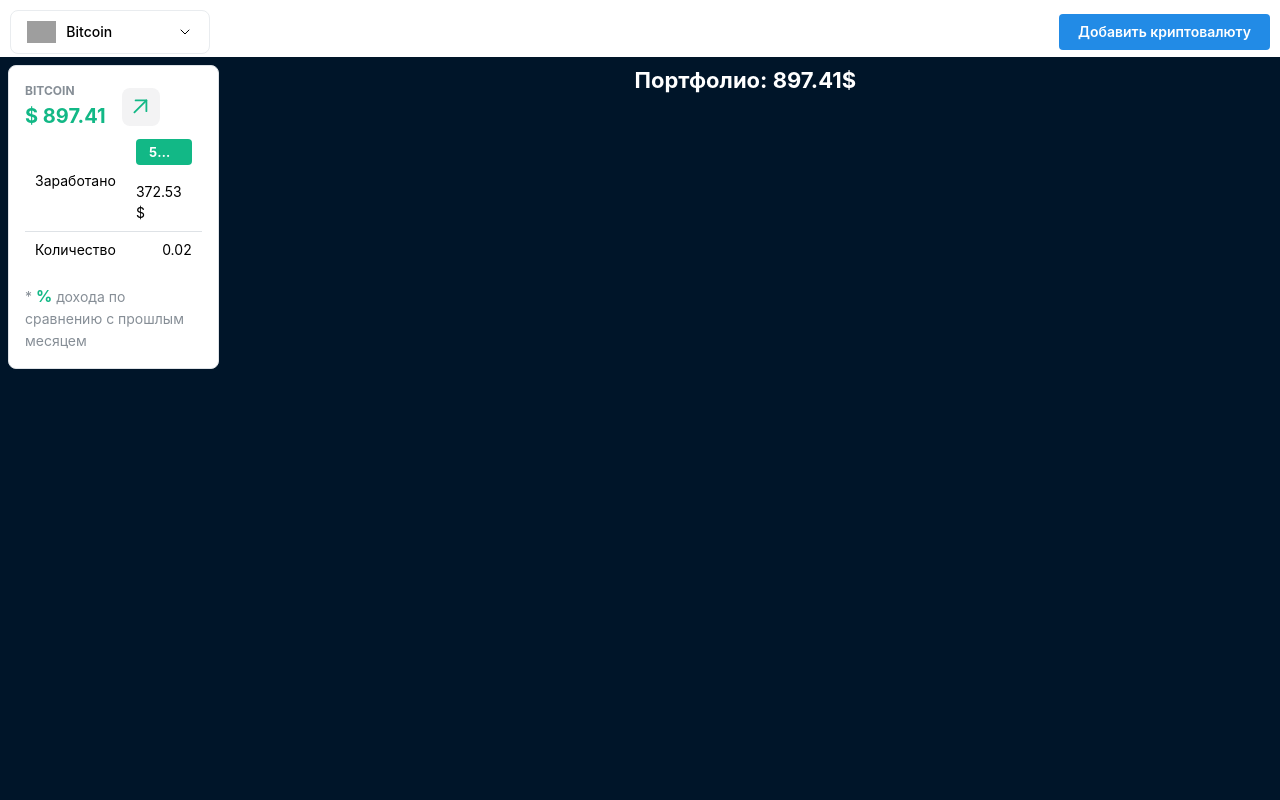
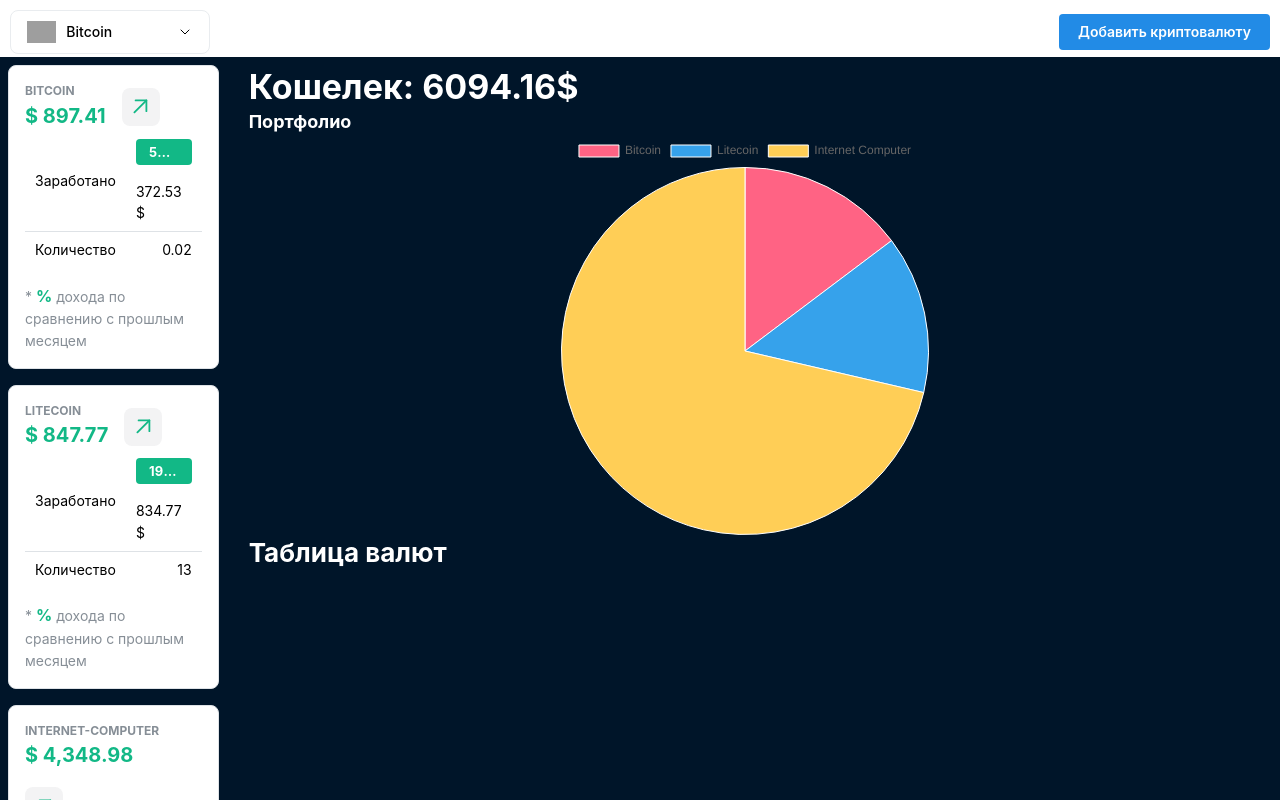
Before and after one commit to skyndfly/react-crypto, a React (Vite) app: page / in a window 1280 px wide. Shown: the top 800 px of the page. Built offline with nearby package versions, Linux system fonts and the light colour scheme; grey boxes are pictures that could not be loaded.

Commit message:
Добавил вывод графика

```diff
--- a/package.json
+++ b/package.json
@@ -17,6 +17,7 @@
     "antd": "^5.14.1",
     "embla-carousel-react": "^7.1.0",
     "react": "^18.2.0",
+    "react-chartjs-2": "^5.2.0",
     "react-dom": "^18.2.0"
   },
   "devDependencies": {
--- a/src/components/layout/AppContent.jsx
+++ b/src/components/layout/AppContent/AppContent.jsx
@@ -1,20 +1,16 @@
 import React from "react";
 import {Title} from "@mantine/core";
-import {useCrypto} from "../../context/crypto-context.jsx";
-
-const contentStyle = {
-    textAlign: 'center',
-    minHeight: 'calc(100vh - 36px)',
-    color: '#fff',
-
-};
+import {useCrypto} from "../../../context/crypto-context.jsx";
+import Portfolio from "../../widgets/Portfolio/Portfolio.jsx";
+import AssetsTable from "../../widgets/AssetsTable/AssetsTable.jsx";
+import cls from './AppContent.module.scss';
 
 export default function AppContent() {
     const {assets, crypto} = useCrypto();
     return (
-        <div style={contentStyle}>
-            <Title order={3}>
-                Портфолио: {assets.map(asset => {
+        <div className={cls.content}>
+            <Title order={1}>
+                Кошелек: {assets.map(asset => {
                     const coin = crypto.find(c => c.id === asset.id)
                     return asset.amount * coin.price;
                 }
@@ -22,6 +18,8 @@ export default function AppContent() {
                 .toFixed(2)
             }$
             </Title>
+            <Portfolio />
+            <AssetsTable />
         </div>
     );
 }
--- /dev/null
+++ b/src/components/layout/AppContent/AppContent.module.scss
@@ -0,0 +1,5 @@
+.content{
+  padding: 0 30px;
+  min-height: calc(100vh - 36px);
+  color: #fff;
+}
--- a/src/components/layout/AppLayout/AppLayout.jsx
+++ b/src/components/layout/AppLayout/AppLayout.jsx
@@ -1,7 +1,7 @@
 import AppHeader from "../Header/AppHeader.jsx";
 import {Spin} from "antd";
 import AppSider from "../AppSider/AppSider.jsx";
-import AppContent from "../AppContent.jsx";
+import AppContent from "../AppContent/AppContent.jsx";
 import React, {useContext} from "react";
 import CryptoContext from "../../../context/crypto-context.jsx";
 import {Container, Grid} from "@mantine/core";
--- /dev/null
+++ b/src/components/widgets/AssetsTable/AssetsTable.jsx
@@ -0,0 +1,7 @@
+import {Title} from "@mantine/core";
+
+export default function AssetsTable(){
+    return(
+        <Title order={2}>Таблица валют</Title>
+    );
+}
--- /dev/null
+++ b/src/components/widgets/Portfolio/Portfolio.jsx
@@ -0,0 +1,37 @@
+import {Title} from "@mantine/core";
+import {Chart as ChartJS, ArcElement, Tooltip, Legend} from 'chart.js';
+import {Pie} from 'react-chartjs-2';
+import cls from './Portfolio.module.scss';
+import {useCrypto} from "../../../context/crypto-context.jsx";
+
+ChartJS.register(ArcElement, Tooltip, Legend);
+
+export default function Portfolio() {
+    const {assets} = useCrypto();
+    const data = {
+        labels: assets.map((a) => a.name),
+        datasets: [
+            {
+                label: '$',
+                data: assets.map((a) => a.totalAmount),
+                backgroundColor: [
+                    'rgba(255, 99, 132, 1)',
+                    'rgba(54, 162, 235, 1)',
+                    'rgba(255, 206, 86, 1)',
+                    'rgba(75, 192, 192, 1)',
+                    'rgba(153, 102, 255,1)',
+                    'rgba(255, 159, 64, 1)',
+                ],
+                borderWidth: 1,
+            },
+        ],
+    };
+    return (
+        <div className={cls.content}>
+            <Title order={4}>Портфолио</Title>
+            <div className={cls.charts}>
+                <Pie data={data}/>
+            </div>
+        </div>
+    );
+}
--- /dev/null
+++ b/src/components/widgets/Portfolio/Portfolio.module.scss
@@ -0,0 +1,7 @@
+.content{
+
+  .charts{
+    width: 400px;
+    margin: auto;
+  }
+}
--- a/src/context/crypto-context.jsx
+++ b/src/context/crypto-context.jsx
@@ -1,6 +1,7 @@
 import {createContext, useContext, useEffect, useState} from "react";
 import {fakeFetchCrypto, fetchAssets} from "../api.js";
 import {percentDifference} from '../helpers.js';
+
 
 const CryptoContext = createContext({
     assets: [],
@@ -21,6 +22,7 @@ export function CryptoContextProvider({children}) {
                 growPercent: percentDifference(asset.price, coin.price),
                 totalAmount: asset.amount * coin.price,
                 totalProfit: asset.amount * coin.price - asset.amount * asset.price,
+                name: coin.name,
                 ...asset
             }
         });
--- a/src/data.js
+++ b/src/data.js
@@ -616,5 +616,17 @@ export const cryptoAssets = [
     price: 26244,
     date: new Date(),
   },
+  {
+    id: 'litecoin',
+    amount: 13,
+    price: 1,
+    date: new Date(),
+  },
+  {
+    id: 'internet-computer',
+    amount: 333,
+    price: 5,
+    date: new Date(),
+  },
 
 ]
```
Also changed, not shown: 2 other files (tests, documents, lock files or other folders).
